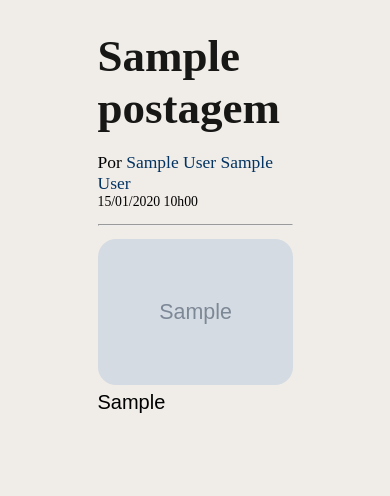
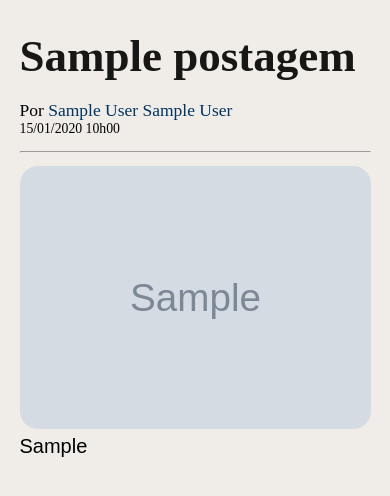
Before and after one commit to KauaVDSB/DouglasBlog, a Flask app: a page that uses douglasBlog/templates/base/html.html in a window 390 px wide. Shown: the part 80-576 px from the top of the page. Run offline with Flask 3, Linux system fonts and the light colour scheme; tables that the repository leaves empty hold one stand-in row (values such as "Sample post"); grey boxes marked "Sample" are stand-in pictures; some libraries are stand-ins or nearby versions; some web fonts are replaced.

Commit message:
Responsividade em posts.css, falta estilizar algumas tags.

```diff
--- a/douglasBlog/static/css/posts/post.css
+++ b/douglasBlog/static/css/posts/post.css
@@ -60,3 +60,11 @@ header .img-header {
 
     border-radius: 18px;
 }
+
+
+/* Telas menores que 768px */
+@media (max-width: 768px) {
+    header, main {
+        width: 90%;
+    }
+}
```
